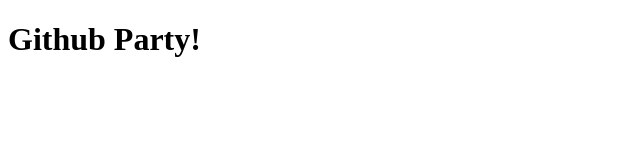
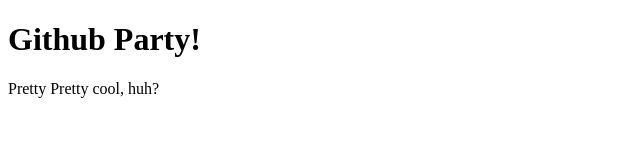
Before and after one commit to wouters087/project-c, a plain HTML site: page index.html in a window 1280 px wide. Shown: the whole page, without its empty margins (0-640 px from the left). Drawn offline with Linux system fonts and the light colour scheme.

Commit message:
Added a new paragraph

```diff
--- a/index.html
+++ b/index.html
@@ -6,5 +6,6 @@
   </head>
   <body>
     <h1>Github Party!</h1>
+    <p>Pretty Pretty cool, huh?</p>
   </body>
 </html>
```
